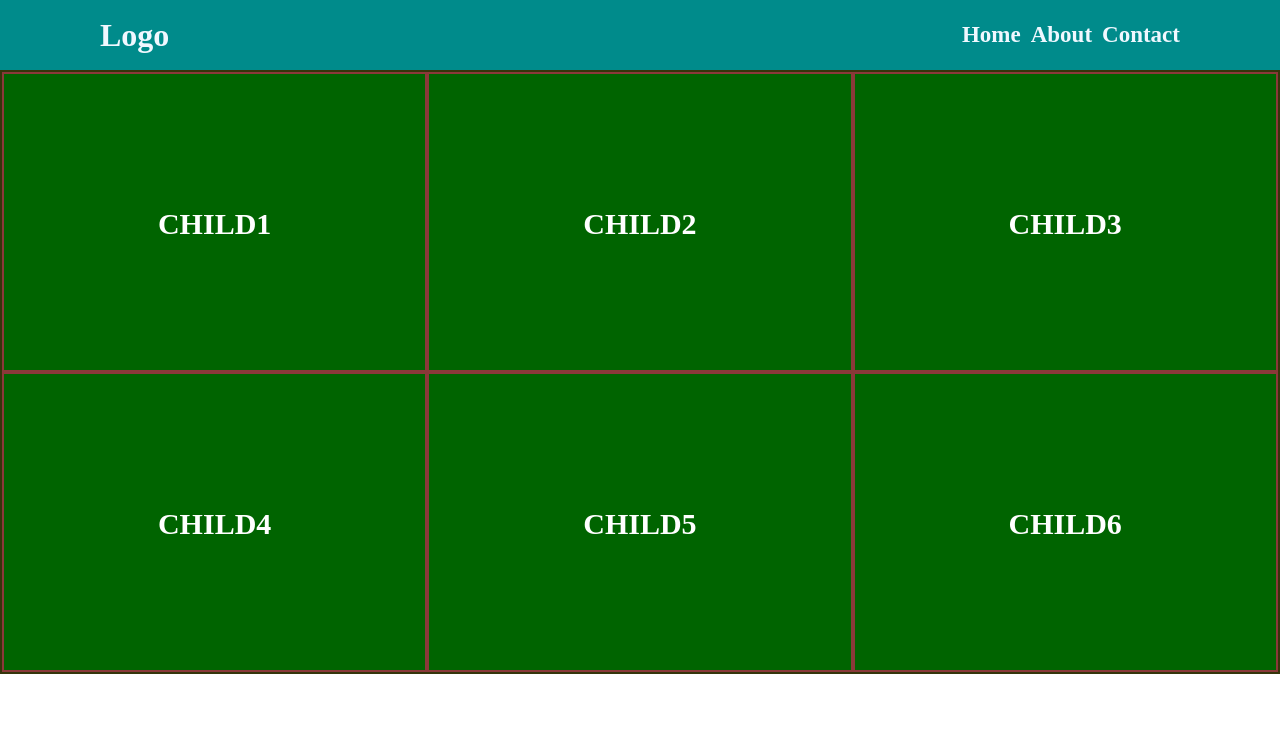
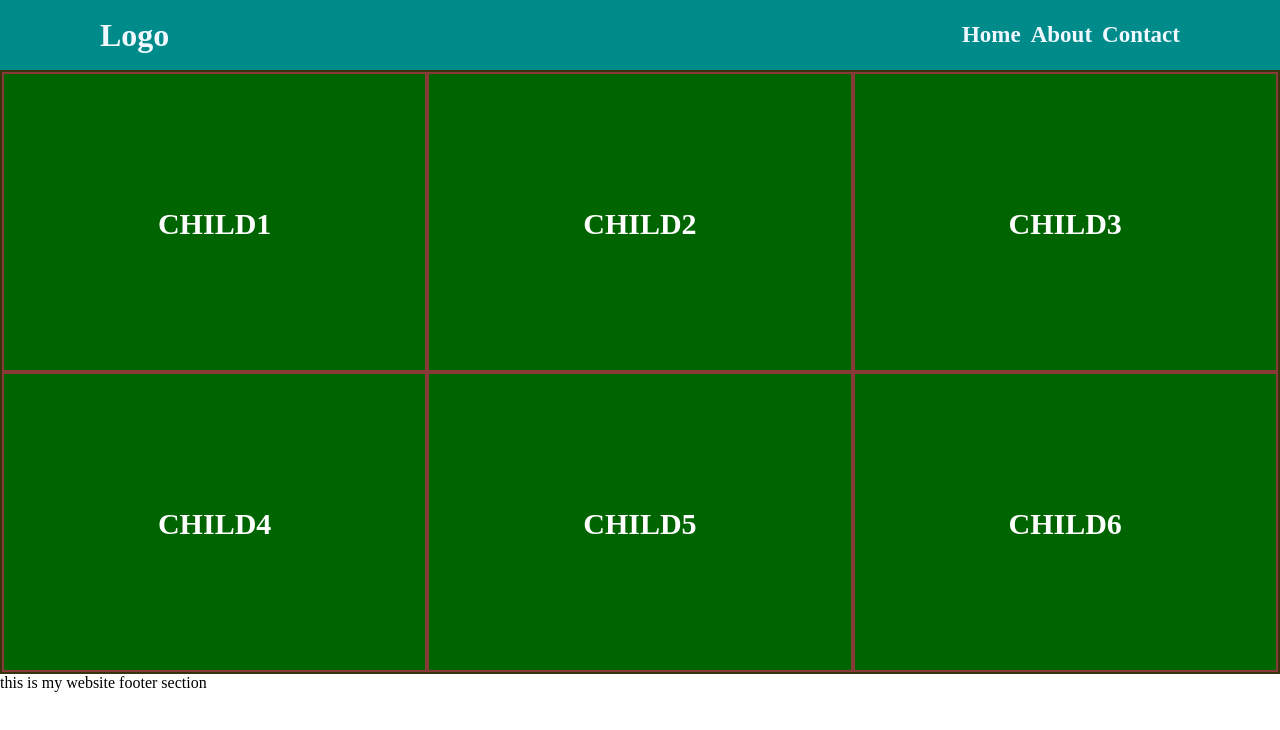
Before and after one commit to skp9094/learnGit, a plain HTML site: page index.html in a window 1280 px wide. Drawn offline with Linux system fonts and the light colour scheme.

Commit message:
add footer section in ndex.html

```diff
--- a/index.html
+++ b/index.html
@@ -35,6 +35,11 @@
                 </div>
             </main>
         <!-- *********************** End main section *********************** -->
+        <!-- *********************** Start footer section *********************** -->
+            <footer>
+                <p>this is my website footer section </p>
+            </footer>
+        <!-- *********************** End footer section *********************** -->
 
     </body>
 </html>
```
